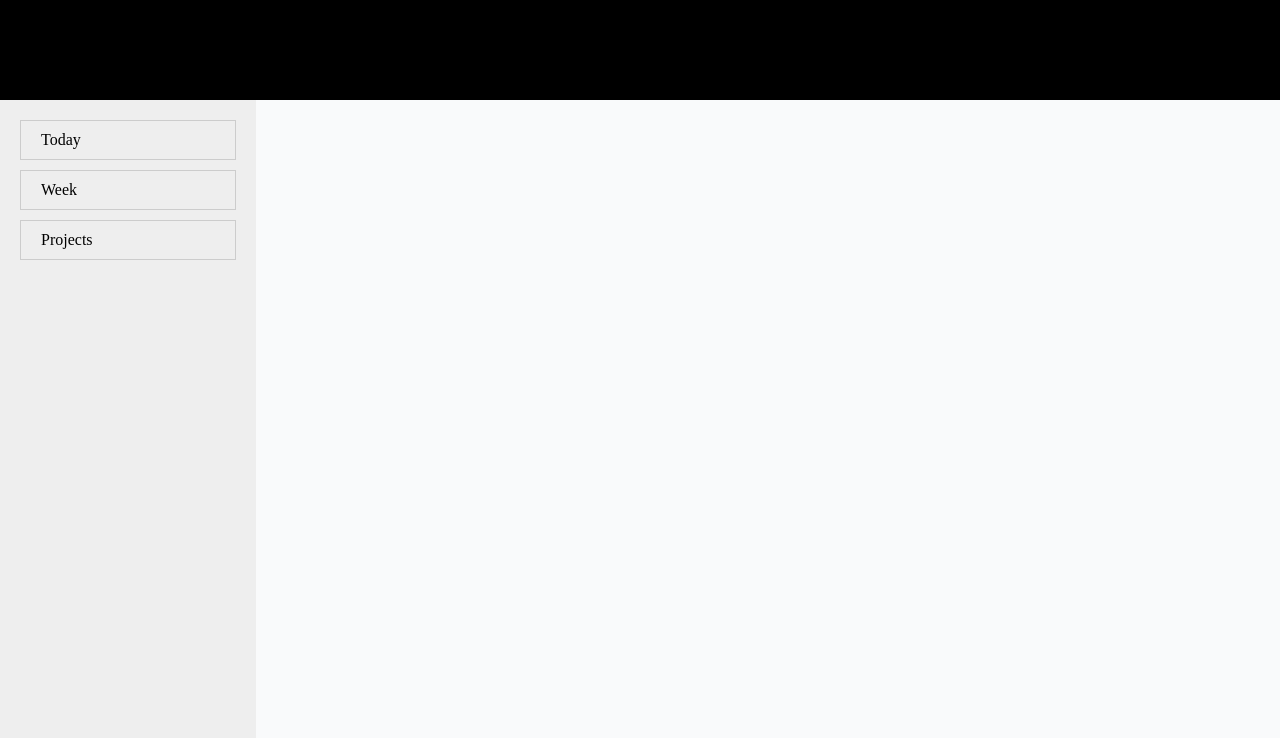
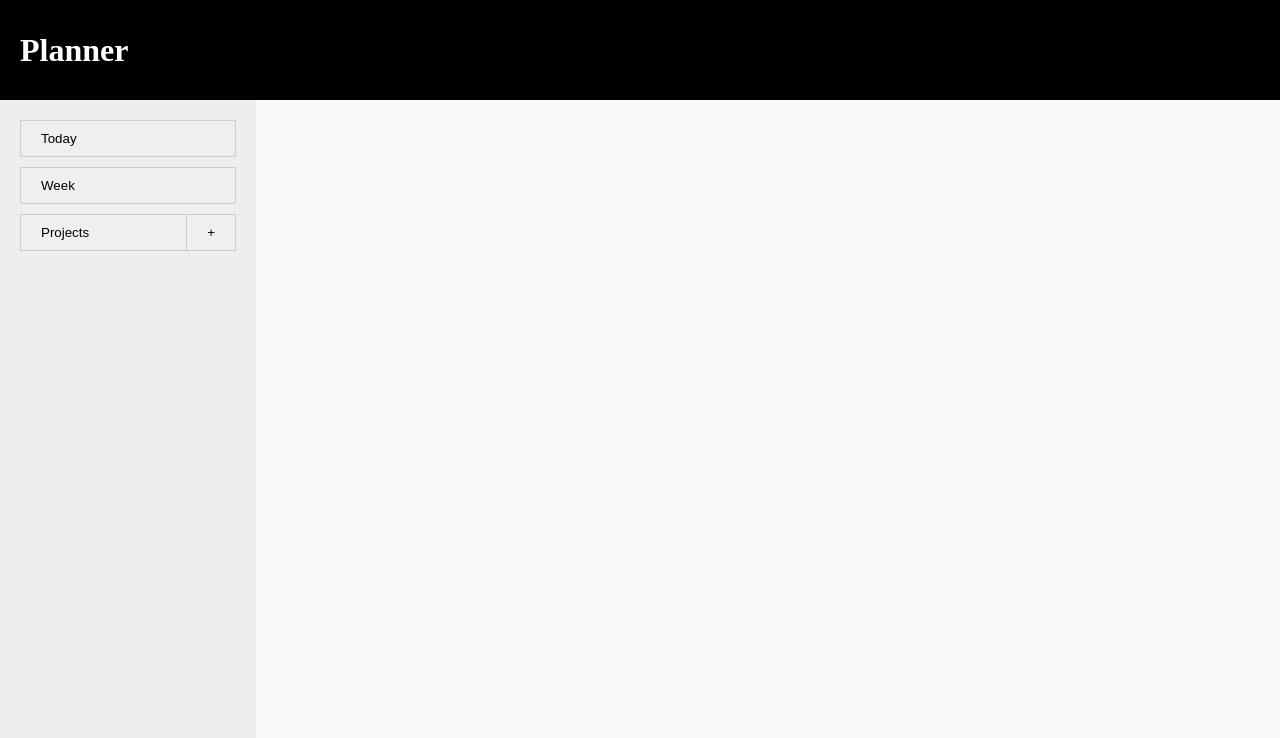
Before and after one commit to VanQuishi/Todo-List, a website built with webpack: page dist/index.html in a window 1280 px wide. Shown: the top 738 px of the page. Built offline with nearby package versions, Linux system fonts and the light colour scheme.

Commit message:
style buttons

```diff
--- a/src/UI/layout.js
+++ b/src/UI/layout.js
@@ -4,6 +4,11 @@ const layout = document.createElement('div');
 
 const header = document.createElement('div');
 header.id = "header";
+const logoWrapper = document.createElement('div');
+const title = document.createElement('h1');
+title.textContent = "Planner";
+logoWrapper.appendChild(title);
+header.appendChild(logoWrapper);
 
 const main = document.createElement('div');
 main.id = "main";
@@ -14,13 +19,25 @@ nav.id = "nav";
 const navItems = document.createElement('ul');
 
 const todayTab = document.createElement('li');
-todayTab.textContent = "Today";
+const todayButton = document.createElement('button');
+todayButton.textContent = "Today";
+todayTab.appendChild(todayButton);
 
 const weekTab = document.createElement('li');
-weekTab.textContent = "Week";
+const weekButton = document.createElement('button');
+weekButton.textContent = "Week";
+weekTab.appendChild(weekButton);
 
 const projectsTab = document.createElement('li');
-projectsTab.textContent = "Projects";
+const projectButton = document.createElement('button');
+projectButton.textContent = "Projects";
+projectButton.id = "projectButton";
+projectsTab.appendChild(projectButton);
+const newProjectButton = document.createElement('button');
+newProjectButton.textContent = "+";
+newProjectButton.id = "newProjectButton";
+projectsTab.appendChild(newProjectButton);
+
 
 navItems.appendChild(todayTab);
 navItems.appendChild(weekTab);
--- a/src/style.css
+++ b/src/style.css
@@ -12,9 +12,17 @@ body{
   color: white;
 }
 
+h1, h2, h3{
+  padding: 0;
+  margin: 0;
+}
+
 #header{
   background-color: black;
   height: var(--headerHeight);
+  padding-left: 20px;
+  display: flex;
+  align-items: center;
 }
 
 #main{
@@ -38,7 +46,7 @@ body{
 }
 #nav li{
   border: 1px solid #ccc;
-  padding: 10px 20px 10px 20px;
+  /* padding-left: 20px; */
 }
 #nav li:hover{
   background-color: #ccc;
@@ -47,6 +55,28 @@ body{
 #nav li:active{
   background-color: #ccc;
   cursor: pointer;
+}
+#nav button{
+  width: 100%;
+  text-align: left;
+  border: none;
+  padding: 10px 20px 10px 20px;
+}
+#nav li:last-child{
+  display: grid;
+  grid-template: 1fr / 4fr 1fr;
+}
+#nav button:hover{
+  background-color: #ccc;
+  cursor: pointer;
+}
+#nav button:active{
+  background-color: #ccc;
+  cursor: pointer;
+}
+#nav #newProjectButton{
+  border-left: 1px solid #ccc;
+  text-align: center;
 }
 
 #footer{
```
Also changed, not shown: dist/bundle.js.
